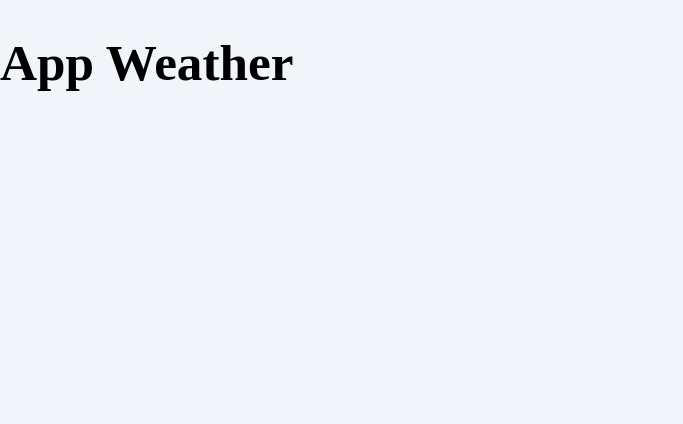
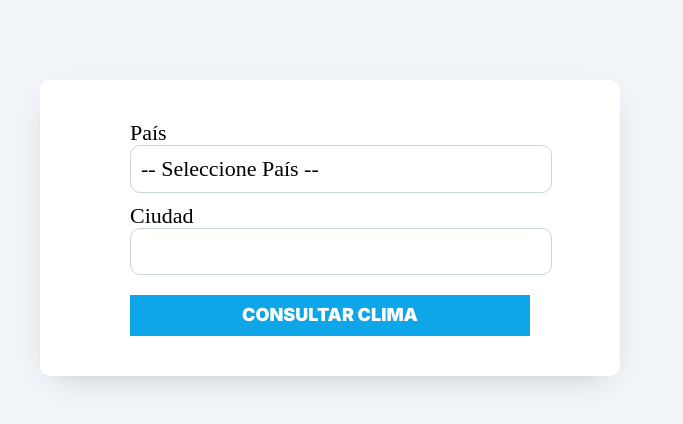
Before and after one commit to victorivanlopezlearning/weather-app-react, a React (Vite) app: page / in a window 1280 px wide. Shown: the top 424 px of the page, without its empty margins (0-683 px from the left). Built offline with nearby package versions, Linux system fonts and the light colour scheme; a web font is replaced by a local one.

Commit message:
Add: form styles

```diff
--- a/index.html
+++ b/index.html
@@ -5,7 +5,7 @@
     <link rel="icon" type="image/png" href="/vilg-favicon.png" />
     <meta name="viewport" content="width=device-width, initial-scale=1.0" />
     <title>Weather App</title>
-    <link rel="stylesheet" href="https://cdnjs.cloudflare.com/ajax/libs/modern-normalize/1.1.0/modern-normalize.min.css">
+    <link rel="stylesheet" href="https://necolas.github.io/normalize.css/8.0.1/normalize.css">
     <link rel="preconnect" href="https://fonts.googleapis.com">
     <link rel="preconnect" href="https://fonts.gstatic.com" crossorigin>
     <link href="https://fonts.googleapis.com/css2?family=Hubballi&family=Inter:wght@900&display=swap" rel="stylesheet">
--- a/src/components/AppWeather.jsx
+++ b/src/components/AppWeather.jsx
@@ -1,6 +1,11 @@
+import Form from "./Form";
 
 export default function AppWeather() {
   return (
-    <h1>App Weather</h1>
+    <>
+      <main className="two-columns">
+        <Form />
+      </main>
+    </>
   )
 }
--- /dev/null
+++ b/src/components/Form.jsx
@@ -0,0 +1,39 @@
+
+export default function Form() {
+  return (
+    <div className="container">
+      <form>
+        <div className="field">
+          <label htmlFor="country">País</label>
+          <select
+            name="country"
+            id="country"
+          >
+            <option value="">-- Seleccione País --</option>
+            <option value="US">Estados Unidos</option>
+            <option value="MX">México</option>
+            <option value="AR">Argentina</option>
+            <option value="CO">Colombia</option>
+            <option value="CR">Costa Rica</option>
+            <option value="ES">España</option>
+            <option value="PE">Perú</option>
+          </select>
+        </div>
+
+        <div className="field">
+          <label htmlFor="city">Ciudad</label>
+          <input
+            type="text"
+            name="city"
+            id="city"
+          />
+        </div>
+
+        <input
+          type="submit"
+          value="Consultar Clima"
+        />
+      </form>
+    </div>
+  )
+}
--- a/src/index.css
+++ b/src/index.css
@@ -1,82 +1,108 @@
+html {
+  box-sizing: border-box;
+  font-size: 62.5%;
+}
+
+*,
+*:before,
+*:after {
+  box-sizing: inherit;
+}
+
 body {
   font-family: 'Hubballi', cursive;
   background-color: #f1f5f9;
-  font-size: 1.6rem;
+  font-size: 2.2rem;
 }
+
 header {
   background-color: #0ea5e9;
   padding: 1.5rem;
   border-bottom: 1rem solid #0284c7;
 }
-header h1 {
+
+h1 {
   text-align: center;
   color: white;
   font-family: 'Inter', sans-serif;
-  font-size: 3rem;
-  margin:0;
+  font-size: 3.5rem;
+  margin: 0;
 }
-.two-colums {
+
+.two-columns {
   display: grid;
   gap: 4rem;
+  padding: 4rem 0;
 }
+
 @media (min-width: 768px) {
-  .two-colums {
+  .two-columns {
     grid-template-columns: repeat(2, 1fr);
   }
 }
+
 main {
   margin: 4rem auto;
   max-width: 1200px;
+  width: 95%;
 }
+
 .container {
   margin: 0 auto 2rem auto;
-  border-radius: .5rem;
+  border-radius: 1rem;
   background-color: white;
   padding: 4rem;
-  -webkit-box-shadow: 0px 10px 33px -17px rgba(173,173,173,1);
-  -moz-box-shadow: 0px 10px 33px -17px rgba(173,173,173,1);
-  box-shadow: 0px 10px 33px -17px rgba(173,173,173,1);
+  -webkit-box-shadow: 0px 10px 33px -17px rgba(173, 173, 173, 1);
+  -moz-box-shadow: 0px 10px 33px -17px rgba(173, 173, 173, 1);
+  box-shadow: 0px 10px 33px -17px rgba(173, 173, 173, 1);
   width: 100%;
 }
+
 form {
   width: 100%;
 }
+
 .field {
   max-width: 400px;
   margin: 0 auto 1rem auto;
 }
+
 .field label {
   display: block;
 
 }
+
 .field input,
 .field select {
   all: unset;
   border: 1px solid #cbd5e1;
   width: 100%;
   border-radius: 1rem;
-  padding: .5rem;
+  padding: 1rem;
 }
 
- input[type="submit"] {
+input[type="submit"] {
+  cursor: pointer;
   background-color: #0ea5e9;
   margin: 2rem auto 0 auto;
   display: block;
-  padding: 1rem 3rem;
+  padding: 1rem 0;
+  font-size: 1.8rem;
   color: white;
   text-transform: uppercase;
   font-family: 'Inter', sans-serif;
-  font-size: 1rem;
   border: none;
   width: 100%;
   transition: background-color .3s ease;
 }
+
 @media (min-width: 768px) {
-   input[type="submit"]  {
-     max-width: 400px;
+  input[type="submit"] {
+    max-width: 400px;
   }
 }
- input[type="submit"]:hover {
+
+input[type="submit"]:hover {
   background-color: #0369a1;
 }
 
```
